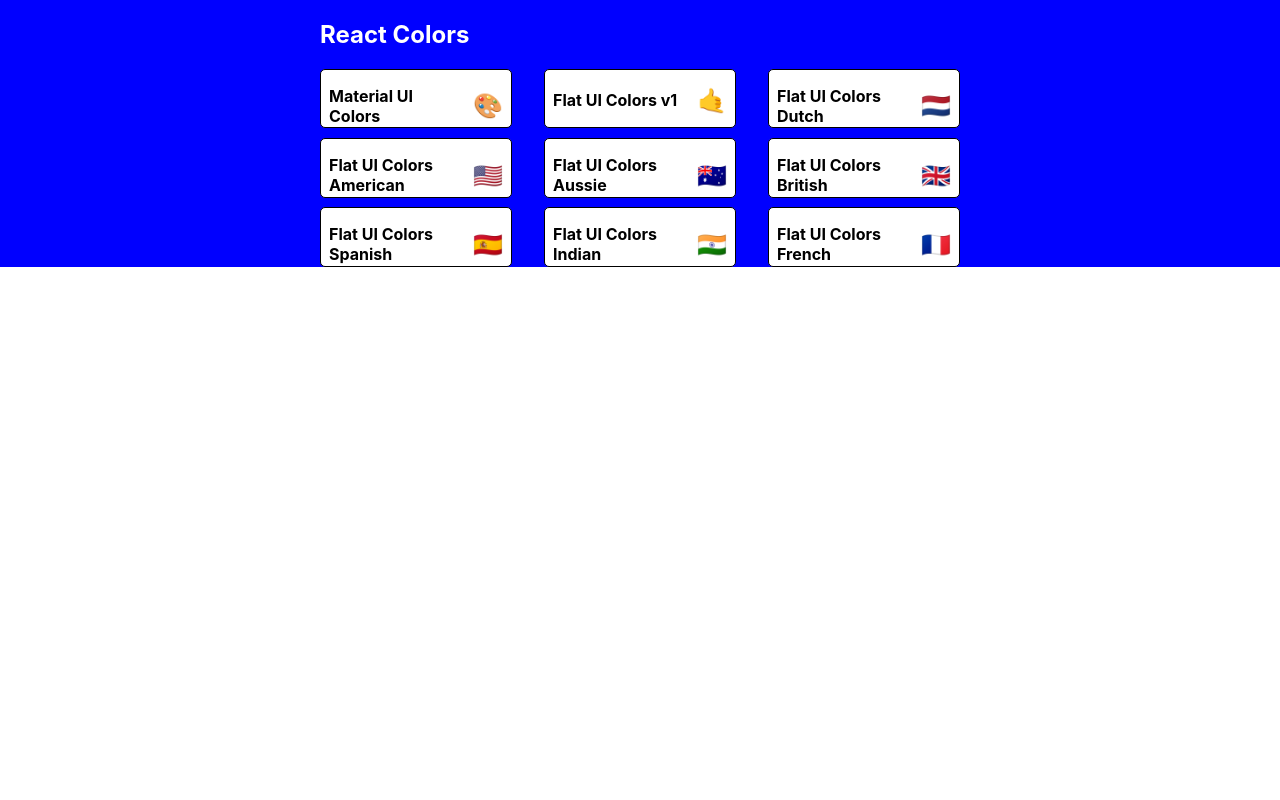
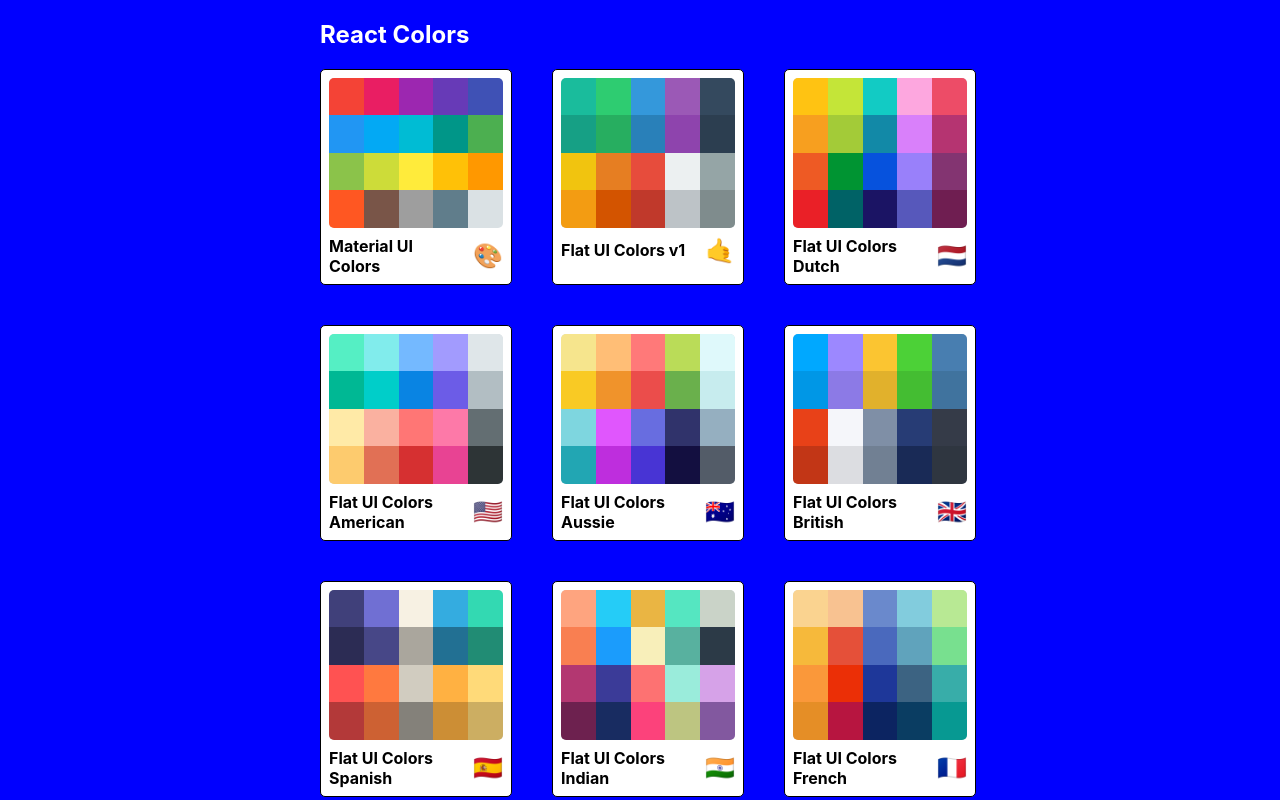
Before and after one commit to partyVic/colors-app, a React (Create React App) app: page / in a window 1280 px wide. Built offline with nearby package versions, Linux system fonts and the light colour scheme.

Commit message:
Finish styling MiniPalette

```diff
--- a/src/MiniPalette.js
+++ b/src/MiniPalette.js
@@ -13,7 +13,11 @@
         }
     },
     colors: {
-        backgroundColor: "grey",
+        backgroundColor: "#dae1e4",
+        height: "150px",
+        width: "100%",
+        borderRadius: "5px",
+        overflow: "hidden"
     },
     title: {
         display: "flex",
@@ -28,14 +32,32 @@
     emoji: {
         marginLeft: "0.5rem",
         fontSize: "1.5rem"
+    },
+    miniColor: {
+        height: "25%",
+        width: "20%",
+        display: "inline-block",
+        margin: "0 auto",
+        position: "relative",
+        marginBottom: "-4px"
     }
 }
 
 function MiniPalette(props) {
-    const { paletteName, emoji } = props
+    const { paletteName, emoji, colors } = props
+    const miniColorBoxes = colors.map((color) => (
+        <Box
+            sx={styles.miniColor}
+            style={{ backgroundColor: color.color }}
+            key={color.name}>
+        </Box>
+    ))
+
     return (
         <Box sx={styles.root}>
-            <Box sx={styles.colors} />
+            <Box sx={styles.colors}>
+                {miniColorBoxes}
+            </Box>
             <Box sx={styles.title} component="h5">
                 {paletteName} <Box component="span" sx={styles.emoji}>{emoji}</Box>
             </Box>
--- a/src/PaletteList.js
+++ b/src/PaletteList.js
@@ -5,7 +5,7 @@
 const styles = {
     root: {
         backgroundColor: "blue",
-        height: "100%",
+        height: "100vh",
         display: "flex",
         alignItems: "flex-start",
         justifyContent: "center"
@@ -21,14 +21,15 @@
         color: "white",
         display: "flex",
         width: "100%",
-        justifyContent: "space-between"
+        justifyContent: "space-between",
+        alignItems: "center",
     },
     palettes: {
         boxSizing: "border-box",
         width: "100%",
         display: "grid",
         gridTemplateColumns: "repeat(3, 30%)",
-        gap: "5%"
+        gap: "2.5rem",
     }
 }
 
```
